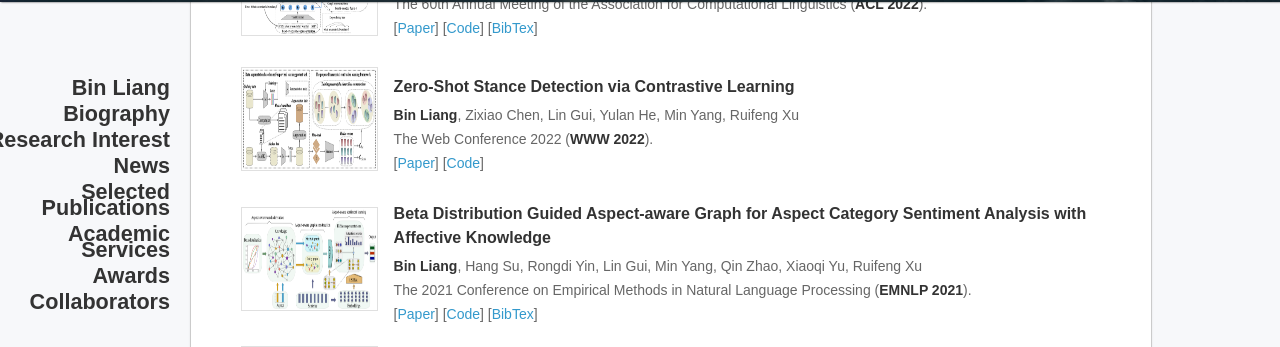
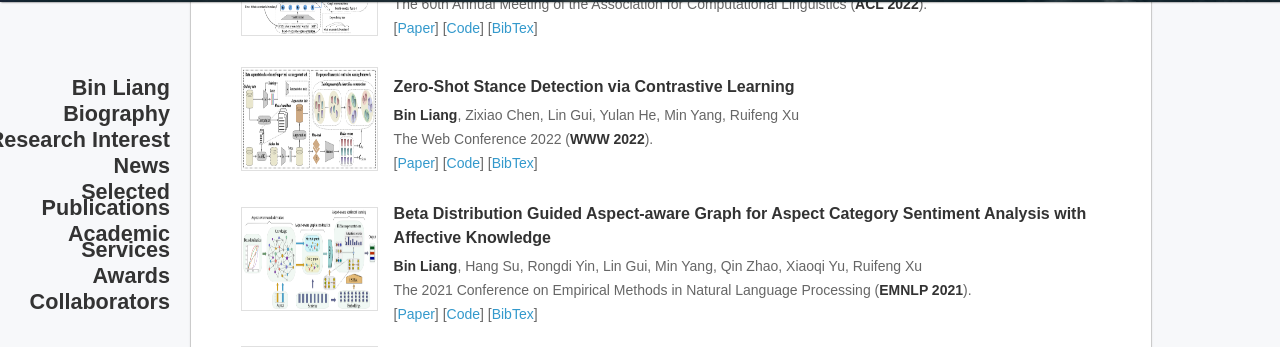
Before and after one commit to BinLiang-NLP/BinLiang-NLP.github.io, a Jekyll site: the page built from index.md, in a window 1280 px wide and 900 px high, scrolled down 1444 px. Shown: the part 105-452 px from the top of the window. Built offline with Jekyll 4.4.1, drawn with Linux system fonts in a browser that asks for light colours; nearby versions of some CDN libraries; our own code applies the rules of GitHub Pages for plain Markdown files.

Commit message:
Update index.md

```diff
--- a/index.md
+++ b/index.md
@@ -98,8 +98,9 @@
       <p class="pub_title">Zero-Shot Stance Detection via Contrastive Learning </p>
       <p class="pub_author"><b>Bin Liang</b>, Zixiao Chen, Lin Gui, Yulan He, Min Yang, Ruifeng Xu <br>
       The Web Conference 2022 (<b>WWW 2022</b>).<br>
-      [<a href= "http://www.hitsz-hlt.com/paper/Zero-Shot-Stance-Detection-via-Contrastive-Learning-WWW2022.pdf" target="_blank">Paper</a>]
+      [<a href= "https://dl.acm.org/doi/fullHtml/10.1145/3485447.3511994" target="_blank">Paper</a>]
       [<a href="https://github.com/BinLiang-NLP/PT-HCL" target="_blank">Code</a>]
+      [<a href="https://dl.acm.org/doi/fullHtml/10.1145/3485447.3511994" target="_blank">BibTex</a>]
       </p> </td>
    </tr>
   <!-- EMNLP 2021-->
```
